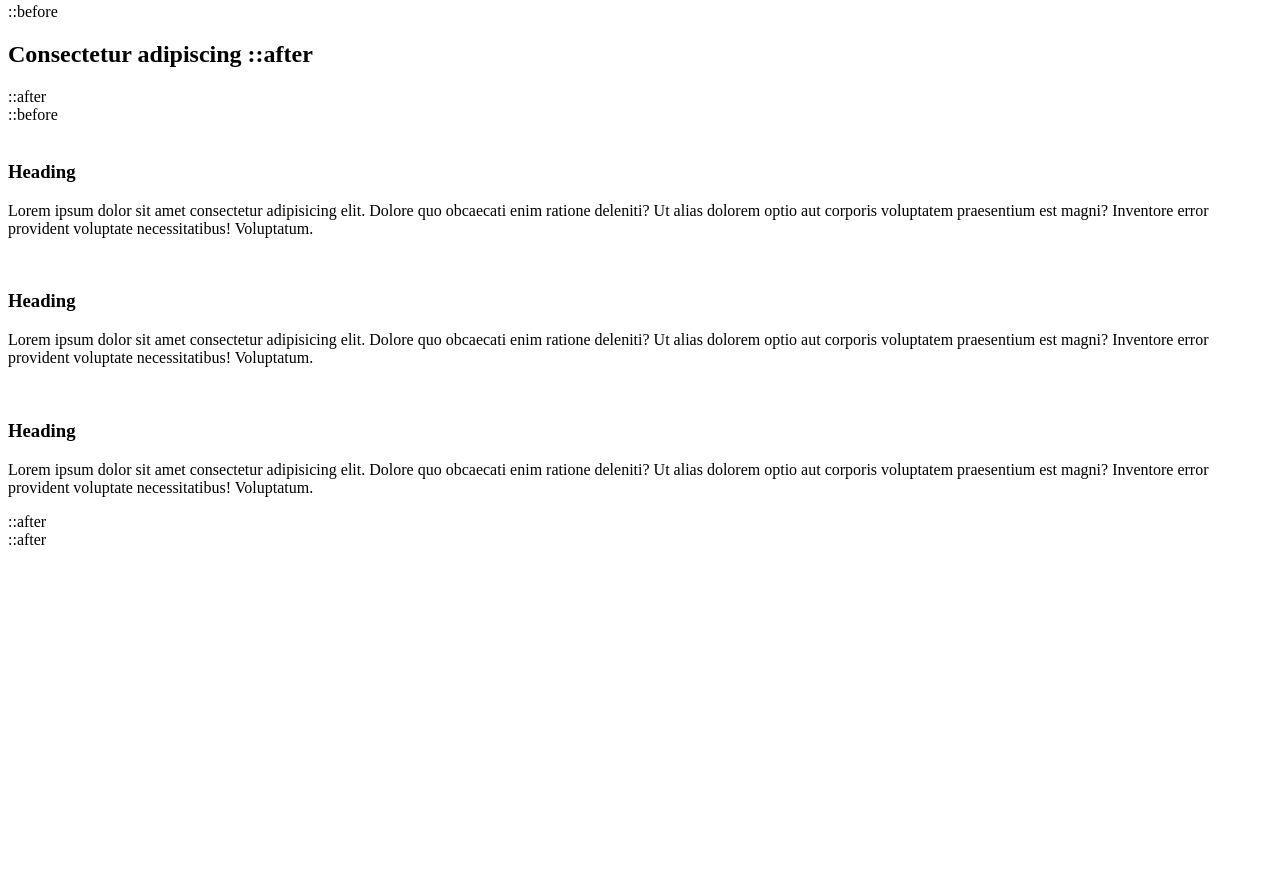
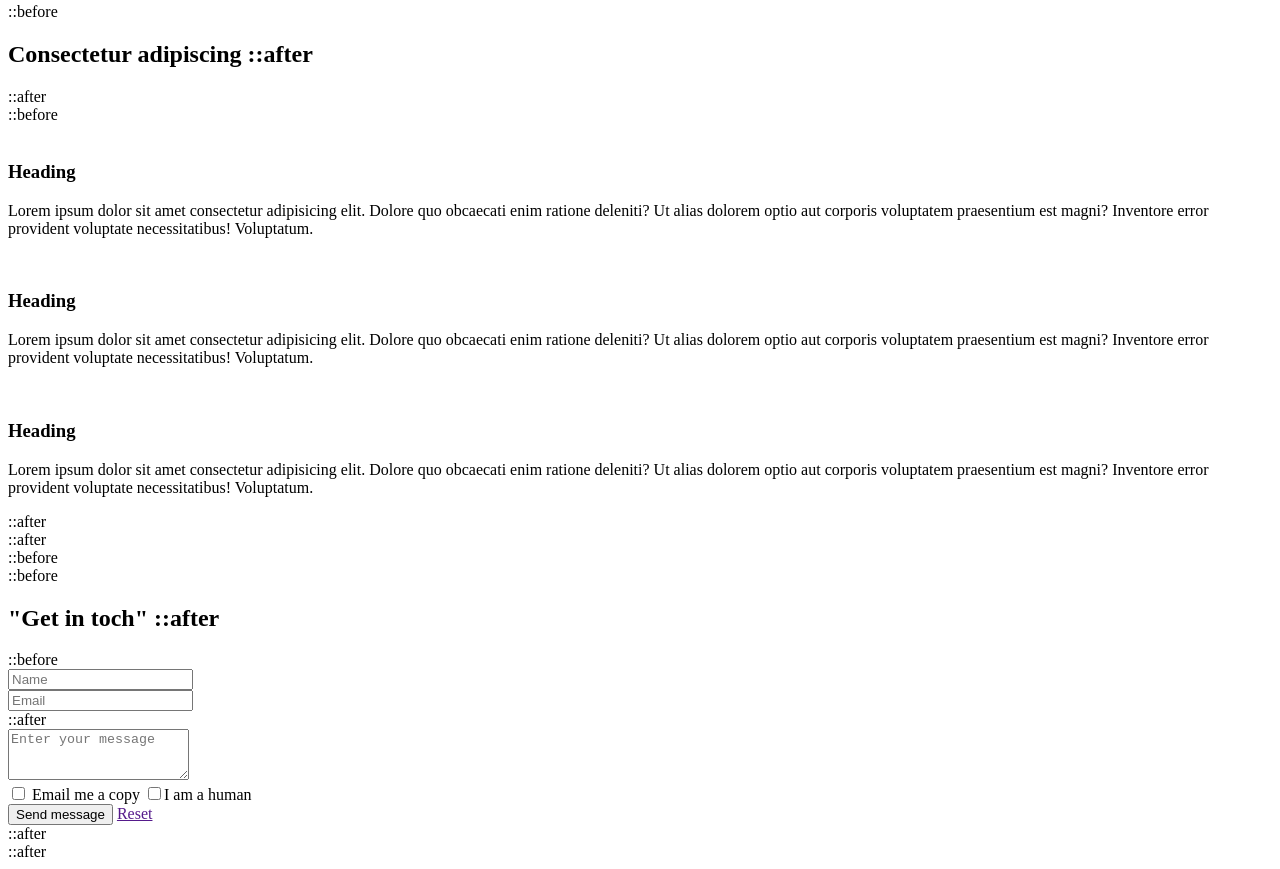
Before and after one commit to DevDownUnder/the-office, a plain HTML site: page index.html in a window 1280 px wide. Shown: the part 1390-2259 px from the top of the page. Before the commit the page ends 1947 px from the top, so only its background shows below. Drawn offline with Linux system fonts and the light colour scheme.

Commit message:
Section 5 BEM complete

```diff
--- a/index.html
+++ b/index.html
@@ -219,6 +219,65 @@
             ::after
         </div>
     </div>
+    <!--SECTION MAP add if reqd-->
+    <!--SECTION 5 Get in Touch-->
+    <section>
+        <!-- id tag may need to be added-->
+        <div class="section5__container">
+            <div class="section5__form__container">
+                ::before
+                <div class="section5__row">
+                    ::before
+                    <div class="section5__form">
+                        <div class="section5__header">
+                            <h2 class="text-center">"Get in toch"
+                                ::after
+                            </h2>
+                        </div>
+                        <!--FORM-->
+                        <form action>
+                            <div class="section5__row">
+                                ::before
+                                <div class="form__input__line">
+                                    <div class="form__group">
+                                        <input type="text" name="name"
+                                        class="form__control" placeholder="Name">
+                                    </div>
+                                </div>
+                                <div class="form__input__line">
+                                    <div class="form__group">
+                                        <input type="email" name="email" class="form__control" placeholder="Email">
+                                    </div>
+                                </div>
+                                ::after
+                            </div>
+                            <div class="form__group">
+                                <textarea class="form__control" rows="3" placeholder="Enter your message"></textarea>
+                            </div>
+                            <div class="form__group">
+                                <label class="checkbox-inline">
+                                    <!--id may need to be entered on both below-->
+                                    <input type="checkbox" id="" value="option1"> Email me a copy
+                                </label>
+                                <label class="checkbox-inline">
+                                    <input type="checkbox" id="" value="option2">I am a human
+                                </label>
+                            </div>
+                            <button type="submit" class="form__button__primary">Send message</button>
+                            <a href class="form__button__reset">Reset</a>
+                        </form>
+                    </div>
+                    ::after
+                </div>
+                ::after
+            </div>
+        </div>
+    </section>
+    <!--JS Script to be inserted here-->
+
+
+
+
 </body>
 
 </html>
--- a/style.css
+++ b/style.css
@@ -100,4 +100,28 @@
 
 .section4__visual{}
 
-.
+/*SECTION 5*/
+
+.section5__container{}
+
+.section5__form__container{}
+
+.section5__row{}
+
+.section5__form{}
+
+.section5__header{}
+
+.text-center{}
+
+/*FORM*/
+
+.form__input__line{}
+
+.form__group{}
+
+.form__control{}
+
+.form__button__primary{}
+
+.form__button__reset{}
```
